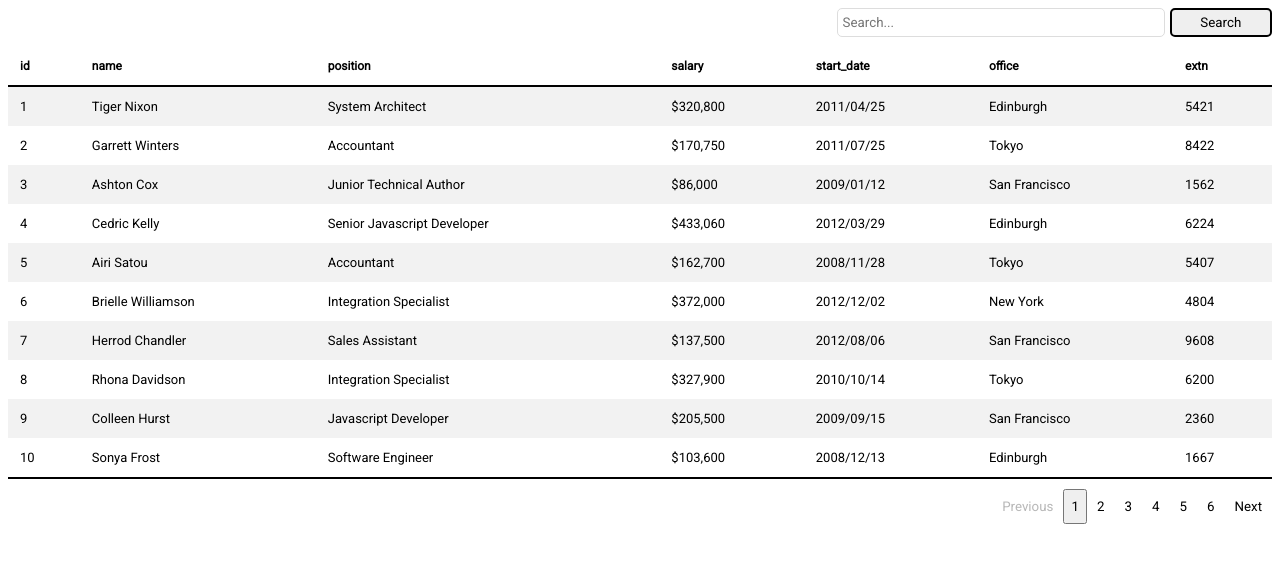
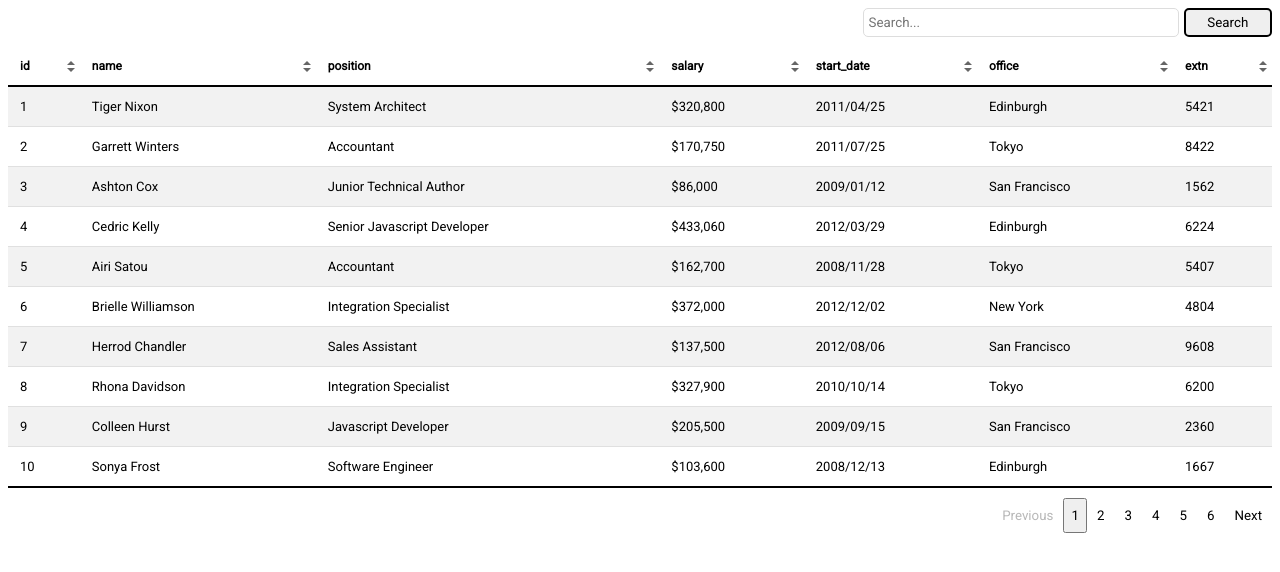
Before and after one commit to vzhurbin/table-jet-test, a website built with Parcel: page src/index.html in a window 1280 px wide. Built offline with nearby package versions, Linux system fonts and the light colour scheme.

Commit message:
add sorting arrows

```diff
--- a/src/index.css
+++ b/src/index.css
@@ -1,7 +1,7 @@
 *,
 *::after,
 *::before {
-  box-sizing: inherit;
+  box-sizing: border-box;
   font-family: 'Roboto', sans-serif;
 }
 
@@ -54,9 +54,47 @@ th, td {
 
 }
 
+
+th {
+  position: relative;
+}
+
+
+th:before,
+th:after {
+  border: 4px solid transparent;
+	content: "";
+	display: block;
+	height: 0;
+  width: 0;
+	right: 5px;
+	top: 50%;
+	position: absolute;
+}
+
+th.sorted-asc:before {
+  border-top: 4px solid #666;
+	margin-top: 2px;
+}
+
+th.sorted-desc:after {
+  border-bottom: 4px solid #666;
+	margin-top: 2px;
+}
+
+th:before {
+  border-bottom: 4px solid #666;
+	margin-top: -9px;
+}
+
+th:after {
+  border-top: 4px solid #666;
+	margin-top: 2px;
+}
+
 td {
   font-size: 13px;
-  border-bottom: #ff4d4d;
+  border-bottom: 1px solid #E0E0E0;
 
 }
 
--- a/src/js/fillTableData.js
+++ b/src/js/fillTableData.js
@@ -47,7 +47,9 @@ const fillTableData = () => {
 
   headerArr.forEach((el, i) => {
     const header = document.getElementById(`header-${i}`);
-    header.addEventListener('click', e => sortColumn(el));
+    header.addEventListener('click', e => {
+      sortColumn(el);
+    });
   });
 };
 
```
